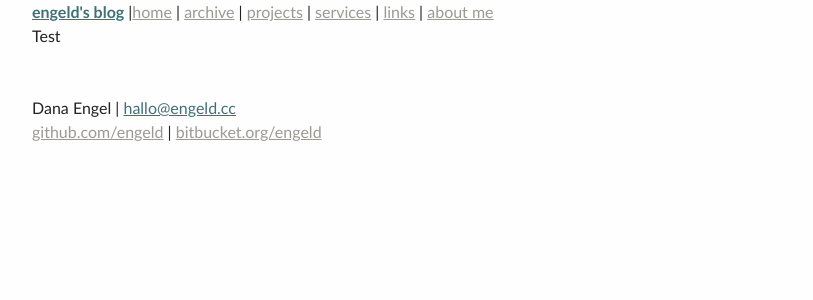
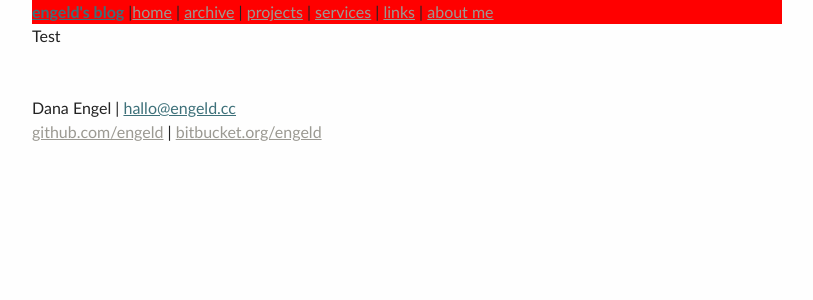
Before and after one commit to engeld/engeld.github.com, a Jekyll site: the page built from index.html, in a window 1280 px wide. Shown: the top 300 px of the page, without its empty margins (233-1046 px from the left). Built offline with Jekyll 4.4.1, drawn with Linux system fonts in a browser that asks for light colours.

Commit message:
add header css test

```diff
--- a/css/main.css
+++ b/css/main.css
@@ -5,6 +5,12 @@
 * {margin:0; padding:0;}
 
 body {background:#fefefe; color:#222; font:100%/1.5 Calibri,Verdana,Helvetica,sans-serif; max-width:750px; margin:0 auto 30px; padding:0 20px;}
+
+/* Header */
+.header {
+  background-color: red;
+}
+
 
 /* Articles */
 ul {list-style:none; margin:0 0 50px 0; padding:0;}
```
